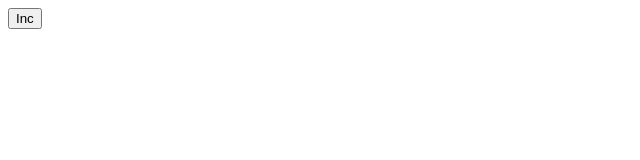
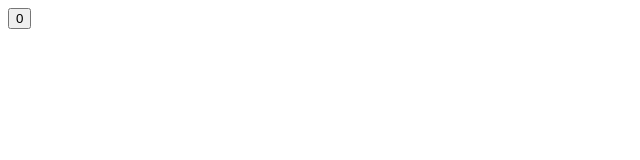
Before and after one commit to Aakriti-Bhatta/usereducerconcept, a React (Create React App) app: page / in a window 1280 px wide. Shown: the top 160 px of the page, without its empty margins (0-640 px from the left). Built offline with nearby package versions, Linux system fonts and the light colour scheme.

Commit message:
initial exercise file loaded

```diff
--- a/src/App.js
+++ b/src/App.js
@@ -1,9 +1,20 @@
+import * as React from 'react';
 
-function Counter(){
-  return <button>Inc</button>
+function Counter({ initialCount = 0, step = 1 }) {
+  // 🐨 replace React.useState with React.useReducer.
+  // 💰 React.useReducer(countReducer, initialCount)
+  const [count, setCount] = React.useState(initialCount);
+
+  // 💰 you can write the countReducer function so you don't have to make any
+  // changes to the next two lines of code! Remember:
+  // The 1st argument is called "state" - the current value of count
+  // The 2nd argument is called "newState" - the value passed to setCount
+  const increment = () => setCount(count + step);
+  return <button onClick={increment}>{count}</button>;
 }
+
 function App() {
-  return <Counter/>
+  return <Counter />;
 }
 
 export default App;
```
